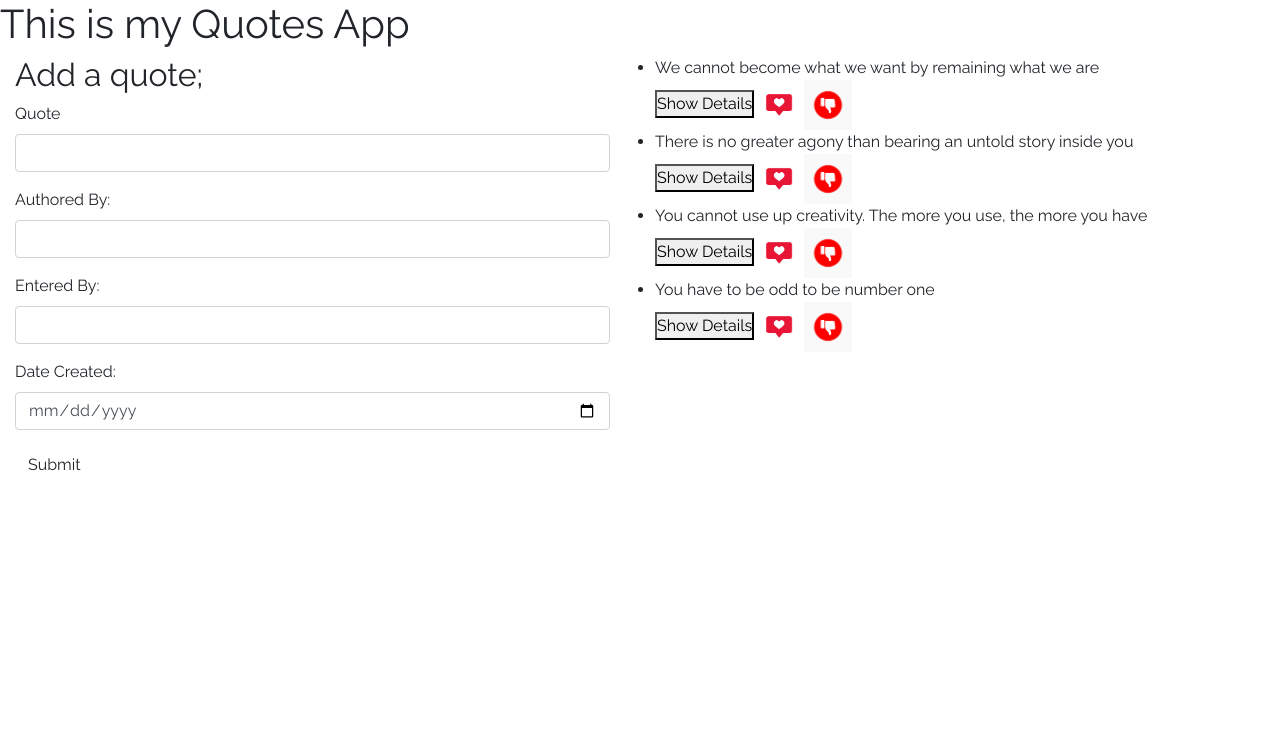
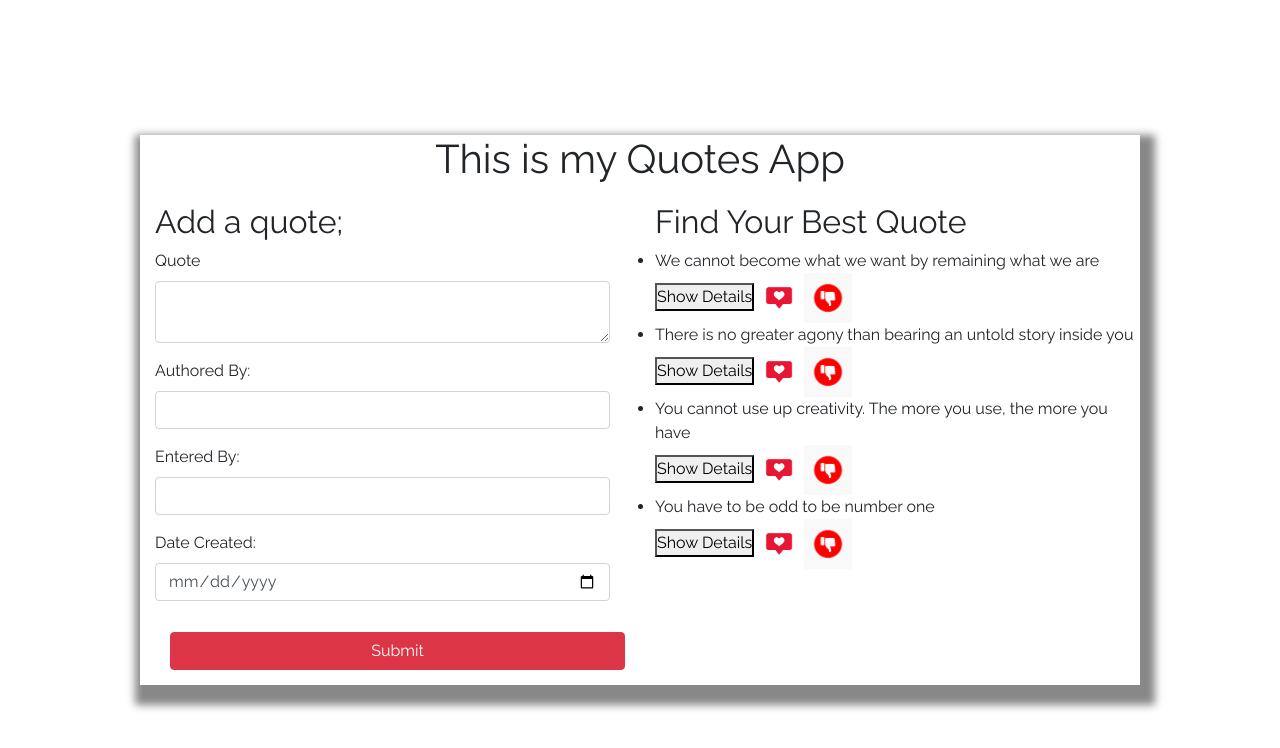
Before and after one commit to Alice-Githui/Quotes-App, an Angular app: page / in a window 1280 px wide. Shown: the top 748 px of the page. Built offline with nearby package versions, Linux system fonts and the light colour scheme.

Commit message:
Add style to the body of the page

```diff
--- a/src/app/input-form/input-form.component.css
+++ b/src/app/input-form/input-form.component.css
@@ -0,0 +1,4 @@
+.btn-danger{
+    width: 100%;
+    margin: 15px;
+}
--- a/src/app/input-form/input-form.component.html
+++ b/src/app/input-form/input-form.component.html
@@ -3,7 +3,7 @@
     <form>
         <div class="form-group">
             <label for ="quote">Quote</label>
-            <input type="text" id="quote" class="form-control" required>
+            <textarea type="text" id="quote" class="form-control" required></textarea>
         </div>
         <div class="form-group">
             <label for ="author">Authored By:</label>
@@ -19,6 +19,6 @@
         </div>
 
     </form>
-    <button class = "btn" type="submit" id="submit-button">Submit</button>
+    <button class = "btn btn-danger" type="submit" id="submit-button">Submit</button>
 
 </div>
--- a/src/app/quotes/quotes.component.html
+++ b/src/app/quotes/quotes.component.html
@@ -1,10 +1,11 @@
-<div>
+<div class = "body">
     <h1>This is my Quotes App</h1>
     <div class = "row">
         <div class= "col-md-6">
             <app-input-form></app-input-form>
         </div>
         <div class="col-md-6">
+            <h2>Find Your Best Quote</h2>
             <ul>
                 <div *ngFor = 'let quote of quotes; let i= index'>
                     <li> {{quote.narration}}</li>
--- a/src/styles.css
+++ b/src/styles.css
@@ -12,4 +12,22 @@
 
 body{
     font-family: 'Raleway', sans-serif;
+    align-items: center;
+    justify-content: center;
+    display: flex;
+    flex-direction: column;
+    height: 100vh;
+    background-color: #ffffff;
+
 }
+
+h1{
+    text-align: center;
+    margin: 20px;
+}
+
+.body{
+    box-shadow: 5px 10px 8px 10px #888888;
+    width: 1000px;
+    justify-content: space-between;
+}
```
